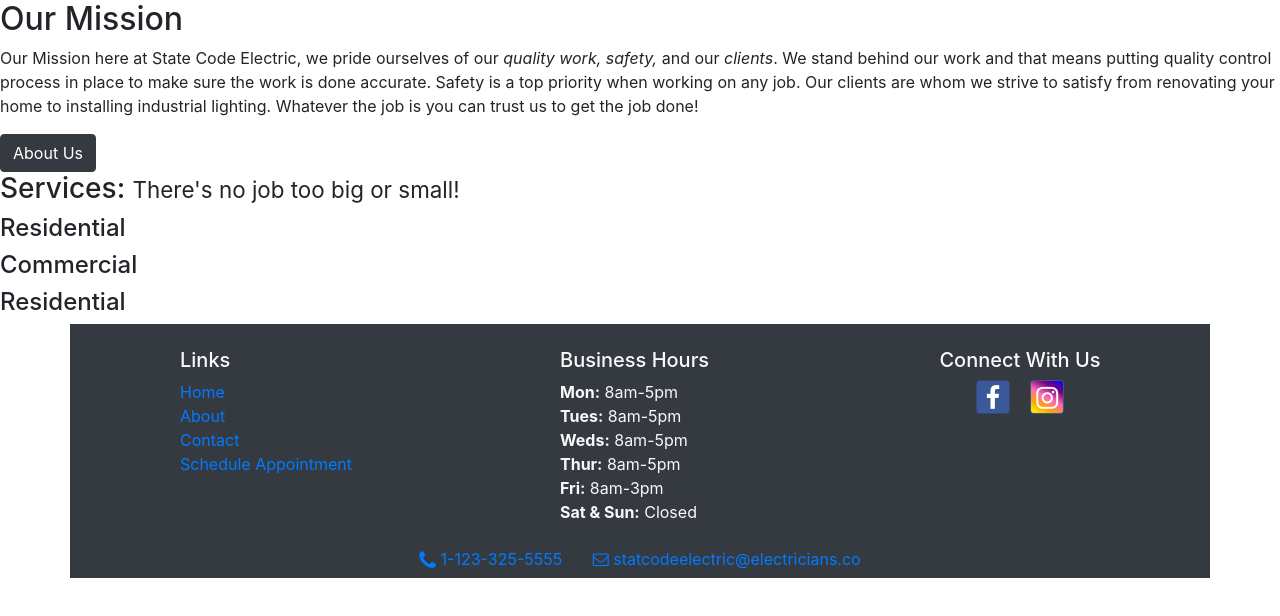
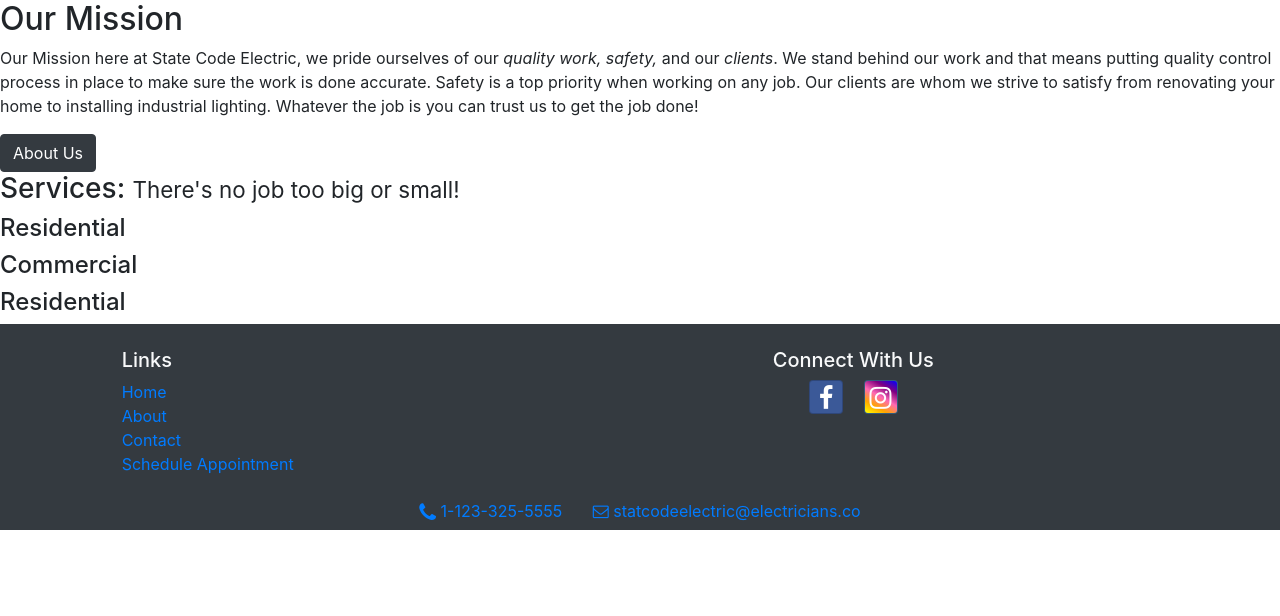
Before and after one commit to issa18/Portfolio, a website: page index.html in a window 1280 px wide. Drawn offline with nearby package versions, Linux system fonts and the light colour scheme.

Commit message:
removed business hours on sm up and added an accordian for sm screen

```diff
--- a/index.html
+++ b/index.html
@@ -42,9 +42,9 @@
     <!--carousel of testimonial/reviews-->
 
     <footer>
-        <div class="container bg-dark">
-            <div class="row text-light pt-4">
-                <div class="col-sm-4 offset-sm-1 text-sm-left text-center">
+        <div class="container-fluid bg-dark">
+            <div class="row text-light pt-4 text-center">
+                <div class="col-sm-3 offset-sm-1 text-sm-left">
                     <h5>Links</h5>
                     <ul class="list-unstyled">
                         <li><a href="#">Home</a></li>
@@ -53,9 +53,15 @@
                         <li><a href="#">Schedule Appointment</a></li>
                     </ul>
                 </div>
-                <div class="col-sm-3 text-sm-left text-center">
-                    <h5>Business Hours</h5>
-                    <ul class="list-unstyled d-none d-sm-block">
+                <div class="col-sm-3 d-block d-sm-none text-sm-left">
+                    <div class="accordian">
+                        <div class="card bg-dark">
+                            <div class="card-header">
+                                <h5>
+                                <a class="btn text-left text-light" role="button" data-toggle="collapse" data-target="#businessHoursCollapse">Business Hours</a>
+                                </h5>
+                                <div id="businessHoursCollapse" class="collapse">
+                                    <ul class="list-unstyled card-body">
                                         <li><strong>Mon:</strong> 8am-5pm</li>
                                         <li><strong>Tues:</strong> 8am-5pm</li>
                                         <li><strong>Weds:</strong> 8am-5pm</li>
@@ -63,6 +69,10 @@
                                         <li><strong>Fri:</strong> 8am-3pm</li>
                                         <li><strong>Sat & Sun:</strong> Closed</li>
                                     </ul>
+                                </div>
+                            </div>
+                        </div>
+                    </div>
                 </div>
                 <div class="col text-center pb-3">
                     <h5>Connect With Us</h5>
```
Lines whose indentation alone changed are shown as unchanged.
